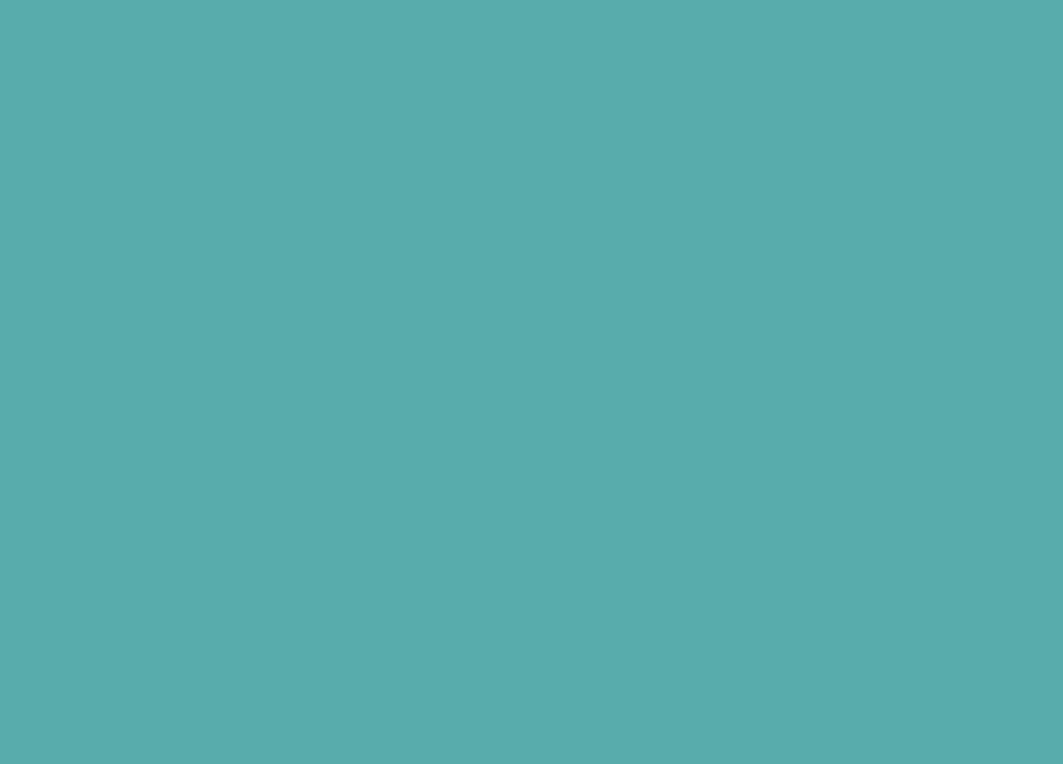
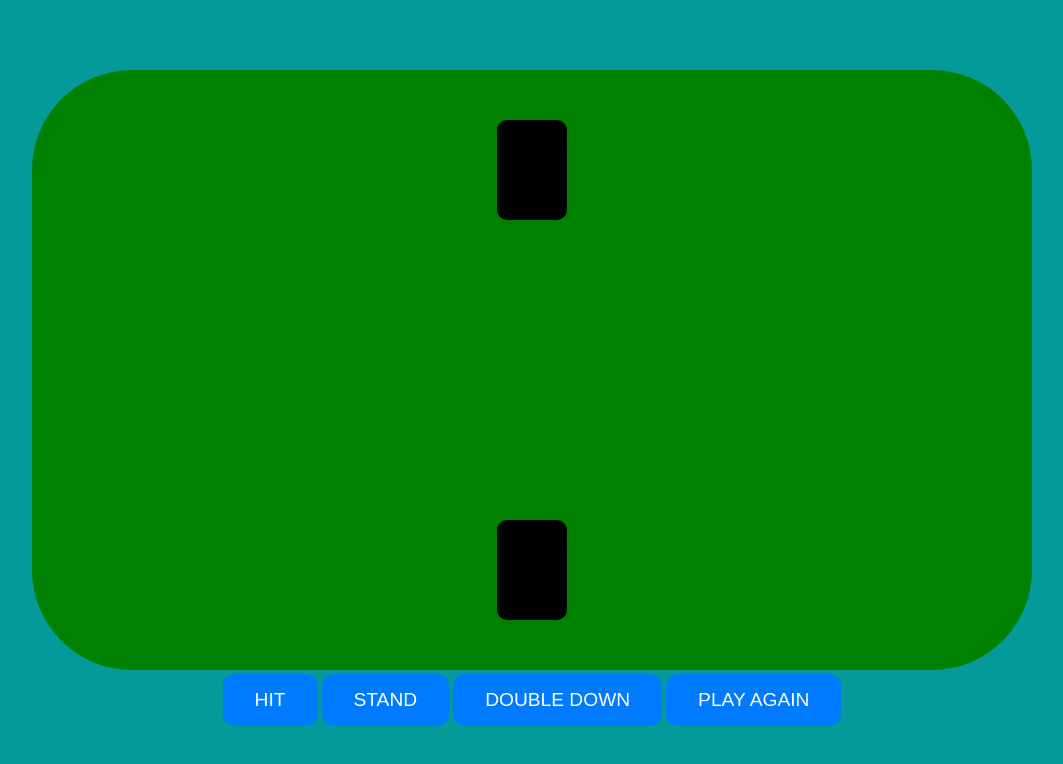
Before and after one commit to sklos06/casino, a Next.js app: page /blackjack in a window 1280 px wide. Shown: the top 764 px of the page, without its empty margins (108-1171 px from the left). Built offline with nearby package versions, Linux system fonts and the light colour scheme.

Commit message:
blackjack - some styling before backend

```diff
--- /dev/null
+++ b/app/blackjack/blackjack.module.css
@@ -0,0 +1,51 @@
+.blackjackPage{
+    display: flex;
+    flex-direction: column;
+    align-items: center;
+    justify-content: center;
+    width: 100vw;
+    height: 100vh;
+}
+
+.table{
+    display: flex;
+    width: 1000px;
+    height: 600px;
+    border-radius: 100px;
+    background-color: green;
+    flex-direction: column;
+    justify-content: space-between;
+    padding: 50px;
+}
+.cards{
+    background-color: black;
+    height: 100px;
+    width: 70px;
+    border-radius: 10px;
+    align-self: center;
+}
+.buttons{
+    display: flex;
+    flex-direction: row;
+    width: 1000px;
+    justify-content: center;
+}
+.btn {
+    background-color: #007BFF;
+    border: none;
+    color: white;
+    padding: 15px 32px;
+    text-align: center;
+    text-decoration: none;
+    display: inline-block;
+    font-size: 1.2rem;
+    margin: 4px 2px;
+    cursor: pointer;
+    border-radius: 12px;
+    transition: background-color 0.3s, transform 0.3s;
+}
+
+.btn:hover {
+    background-color: #0056b3;
+    transform: scale(1.05);
+}
--- /dev/null
+++ b/app/blackjack/blackjack.tsx
@@ -0,0 +1,25 @@
+import React from 'react';
+import styles from './blackjack.module.css'
+
+function Blackjack() {
+    return (
+        <main className={styles.blackjackPage}>
+            <div className={styles.table}>
+                <div className={styles.cards}>
+
+                </div>
+                <div className={styles.cards}>
+
+                </div>
+            </div>
+            <div className={styles.buttons}>
+                <button className={styles.btn}>HIT</button>
+                <button className={styles.btn}>STAND</button>
+                <button className={styles.btn}>DOUBLE DOWN</button>
+                <button className={styles.btn}>PLAY AGAIN</button>
+            </div>
+        </main>
+    );
+}
+
+export default Blackjack;
--- a/app/blackjack/page.tsx
+++ b/app/blackjack/page.tsx
@@ -1,8 +1,8 @@
 import React from 'react';
-
+import Blackjack from './blackjack'
 function Page() {
     return (
-        <div></div>
+        <Blackjack/>
     );
 }
 
--- a/app/globals.css
+++ b/app/globals.css
@@ -1,44 +1,44 @@
-:root {
-  --max-width: 1100px;
-  --border-radius: 12px;
-  --font-mono: ui-monospace, Menlo, Monaco, 'Cascadia Mono', 'Segoe UI Mono',
-    'Roboto Mono', 'Oxygen Mono', 'Ubuntu Monospace', 'Source Code Pro',
-    'Fira Mono', 'Droid Sans Mono', 'Courier New', monospace;
+/*:root {*/
+/*  --max-width: 1100px;*/
+/*  --border-radius: 12px;*/
+/*  --font-mono: ui-monospace, Menlo, Monaco, 'Cascadia Mono', 'Segoe UI Mono',*/
+/*    'Roboto Mono', 'Oxygen Mono', 'Ubuntu Monospace', 'Source Code Pro',*/
+/*    'Fira Mono', 'Droid Sans Mono', 'Courier New', monospace;*/
 
-  --foreground-rgb: 0, 0, 0;
-  --background-start-rgb: 214, 219, 220;
-  --background-end-rgb: 255, 255, 255;
+/*  --foreground-rgb: 0, 0, 0;*/
+/*  --background-start-rgb: 214, 219, 220;*/
+/*  --background-end-rgb: 255, 255, 255;*/
 
-  --primary-glow: conic-gradient(
-    from 180deg at 50% 50%,
-    #16abff33 0deg,
-    #0885ff33 55deg,
-    #54d6ff33 120deg,
-    #0071ff33 160deg,
-    transparent 360deg
-  );
-  --secondary-glow: radial-gradient(
-    rgba(255, 255, 255, 1),
-    rgba(255, 255, 255, 0)
-  );
+/*  --primary-glow: conic-gradient(*/
+/*    from 180deg at 50% 50%,*/
+/*    #16abff33 0deg,*/
+/*    #0885ff33 55deg,*/
+/*    #54d6ff33 120deg,*/
+/*    #0071ff33 160deg,*/
+/*    transparent 360deg*/
+/*  );*/
+/*  --secondary-glow: radial-gradient(*/
+/*    rgba(255, 255, 255, 1),*/
+/*    rgba(255, 255, 255, 0)*/
+/*  );*/
 
-  --tile-start-rgb: 239, 245, 249;
-  --tile-end-rgb: 228, 232, 233;
-  --tile-border: conic-gradient(
-    #00000080,
-    #00000040,
-    #00000030,
-    #00000020,
-    #00000010,
-    #00000010,
-    #00000080
-  );
+/*  --tile-start-rgb: 239, 245, 249;*/
+/*  --tile-end-rgb: 228, 232, 233;*/
+/*  --tile-border: conic-gradient(*/
+/*    #00000080,*/
+/*    #00000040,*/
+/*    #00000030,*/
+/*    #00000020,*/
+/*    #00000010,*/
+/*    #00000010,*/
+/*    #00000080*/
+/*  );*/
 
-  --callout-rgb: 238, 240, 241;
-  --callout-border-rgb: 172, 175, 176;
-  --card-rgb: 180, 185, 188;
-  --card-border-rgb: 131, 134, 135;
-}
+/*  --callout-rgb: 238, 240, 241;*/
+/*  --callout-border-rgb: 172, 175, 176;*/
+/*  --card-rgb: 180, 185, 188;*/
+/*  --card-border-rgb: 131, 134, 135;*/
+/*}*/
 
 /*@media (prefers-color-scheme: dark) {*/
 /*  :root {*/
@@ -87,7 +87,7 @@ html,
 body {
   max-width: 100vw;
   overflow-x: hidden;
-  background-color: rgba(0, 128, 128, 0.65);
+  background-color: rgb(5, 154, 154);
 }
 
 
--- a/app/signIn/signIn.tsx
+++ b/app/signIn/signIn.tsx
@@ -23,6 +23,7 @@ function SignIn() {
 
 
     return (
+        <main>
             <section className={styles.page}>
                 <form action="POST" className={styles.form}>
                     <div className={styles.formGroup}>
@@ -35,11 +36,13 @@ function SignIn() {
                         <label htmlFor="password">Password:
                             <span className={styles.required}>*</span>
                         </label>
-                    <input type="password" id="password" name="password" value={user.password} onChange={handleInput}/>
+                        <input type="password" id="password" name="password" value={user.password}
+                               onChange={handleInput}/>
                     </div>
                     <input type="submit" value="Sign in" className={styles.btn}/>
                 </form>
             </section>
+        </main>
     );
 }
 
```
Also changed, not shown: app/signUp/signUp.tsx (+6 -2 lines). Lines whose indentation alone changed are shown as unchanged.
